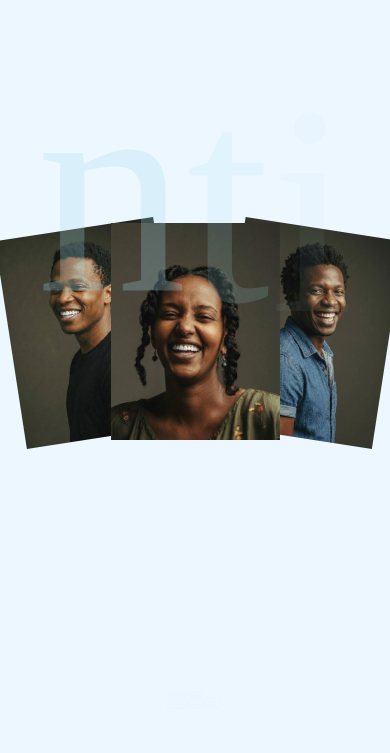
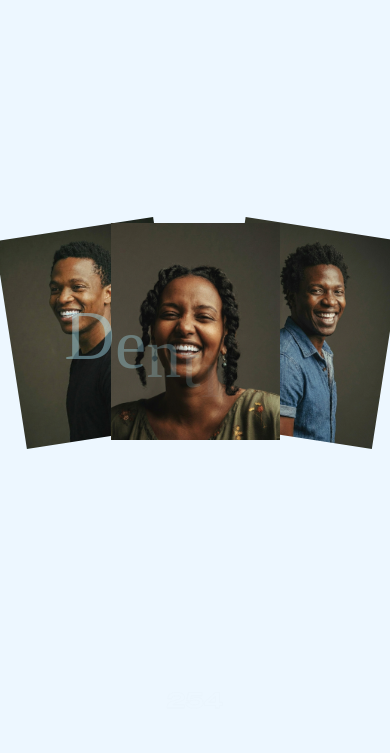
Before and after one commit to DevvObiero/pearl-roots-dental-clinic, a plain HTML site: page index.html in a window 390 px wide. Shown: the part 91-844 px from the top of the page. Drawn offline with nearby package versions, Linux system fonts and the light colour scheme.

Commit message:
looks better on moible

```diff
--- a/style.css
+++ b/style.css
@@ -17,7 +17,7 @@ body {
   width: 100%;
   min-height: 100%;
   background: #EDF7FF;
-  overflow-x: hidden;
+  overflow-x: hidden !important;
 }
 
 nav {
@@ -186,7 +186,13 @@ img {
   min-height: 100%;
   overflow-x: hidden;
 }
-
+ @media (max-width: 768px) {
+  .header .title {
+    font-size: 18vw;
+    top: 44%;
+    white-space: nowrap;
+  }
+}
   nav {
     height: 70px;
   }
```
